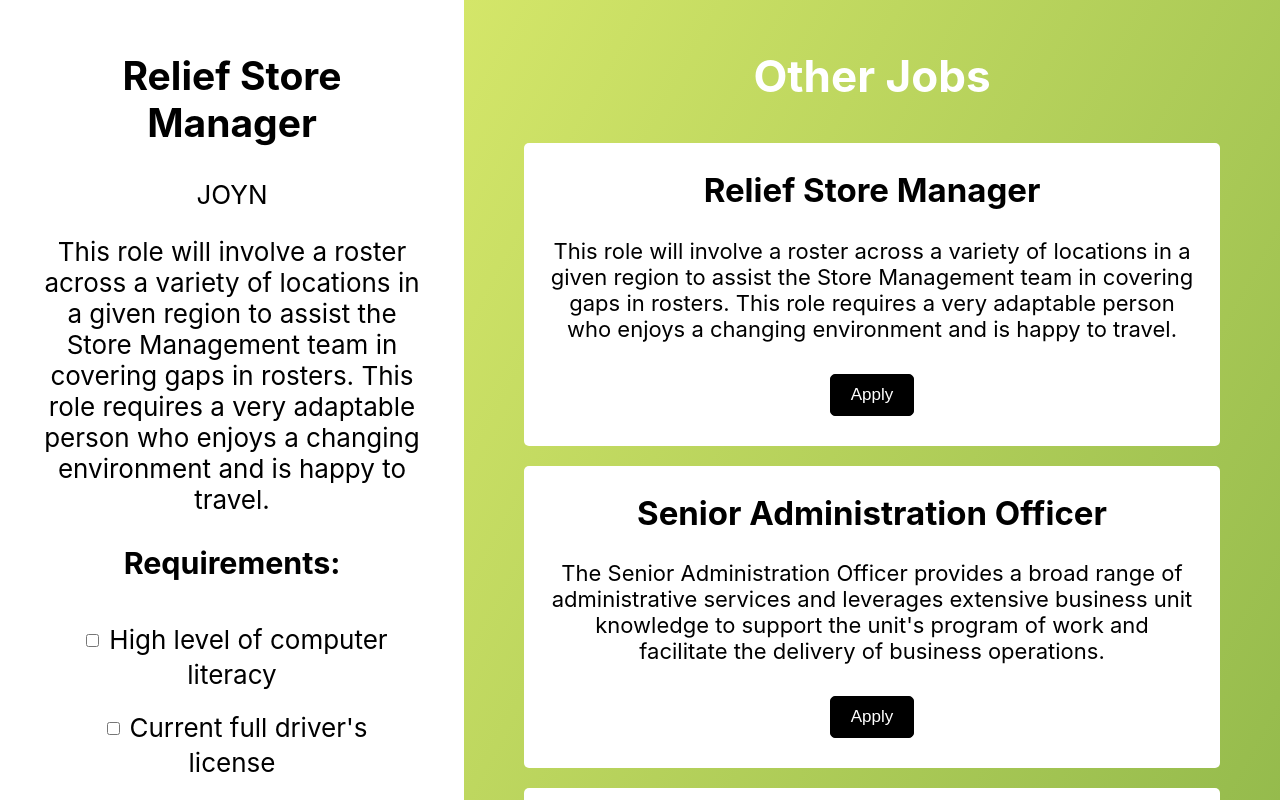
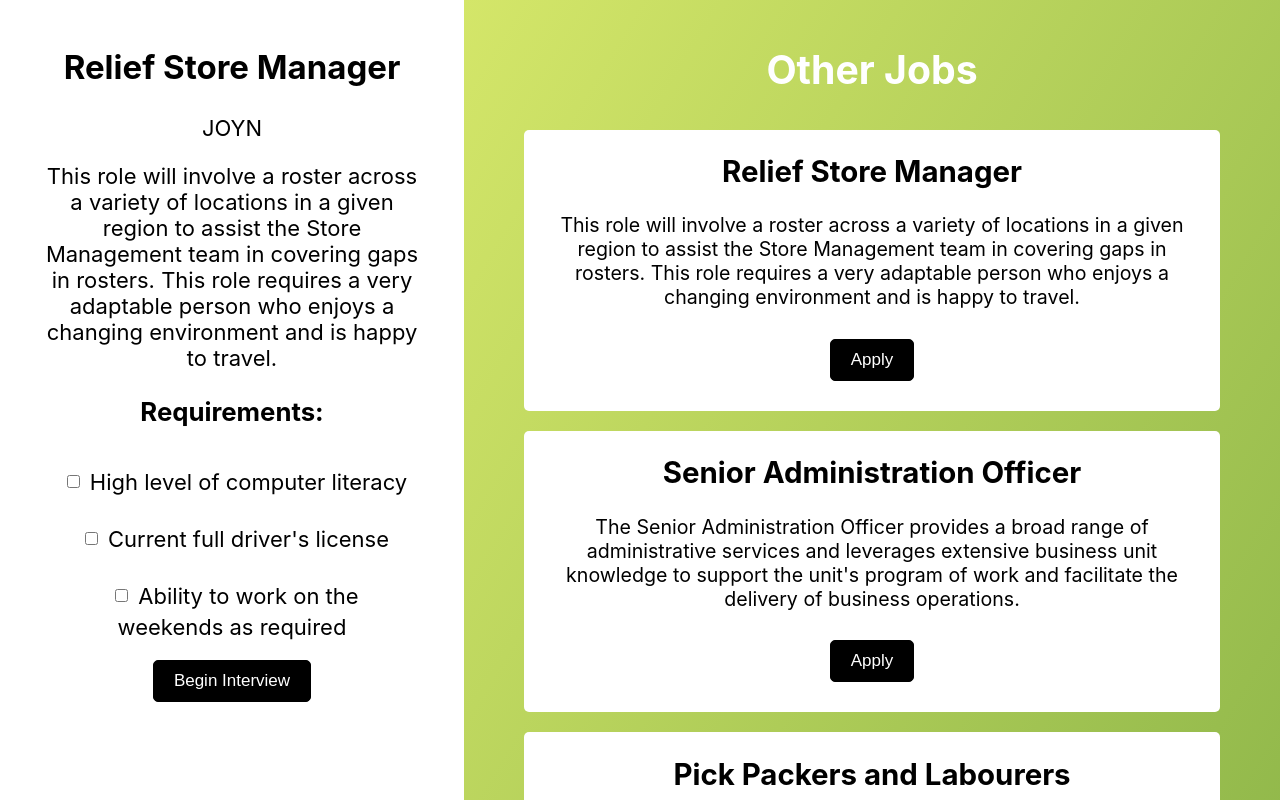
Before and after one commit to rarya618/live-interview, a React (Create React App) app in the folder hackathon/: page /job-1 in a window 1280 px wide. Shown: the top 800 px of the page. Built offline with nearby package versions, Linux system fonts and the light colour scheme.

Commit message:
Size Update

```diff
--- a/hackathon/src/App.css
+++ b/hackathon/src/App.css
@@ -20,7 +20,7 @@
   flex-direction: column;
   align-items: center;
   justify-content: center;
-  font-size: calc(10px + 1.5vmin);
+  font-size: calc(10px + 2vmin);
   color: white;
 }
 
@@ -109,13 +109,15 @@
 .App-page {
   float: left;
   width: 30%;
-  font-size: calc(10px + 2vmin);
+  font-size: calc(10px + 1.5vmin);
   padding: 20px 40px;
 }
 
 .App-side {
   padding: 20px 50px;
   overflow-x: scroll;
+  font-size: calc(10px + 1.2vmin);
+
 }
 
 @keyframes App-logo-spin {
```
